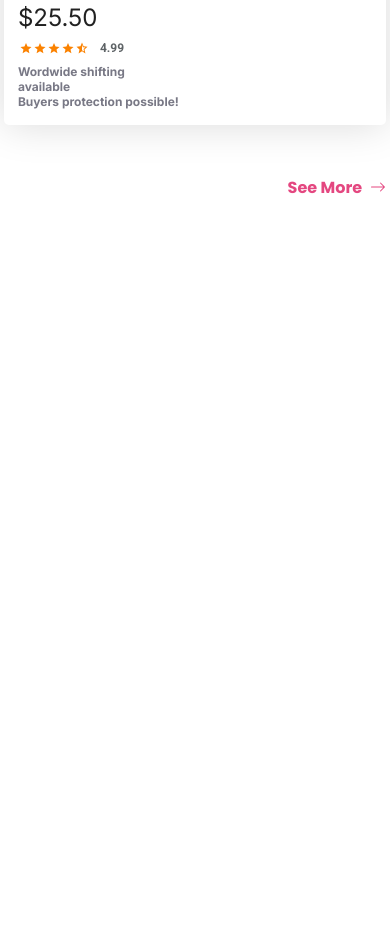
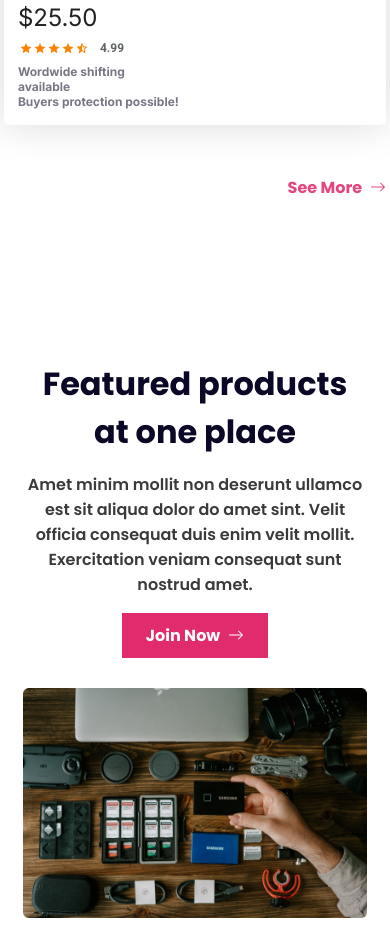
Before and after one commit to SatirthaRoy/influencer, a plain HTML site: page index.html in a window 390 px wide. Shown: the part 6360-7285 px from the top of the page. Before the commit the page ends 6690 px from the top, so only its background shows below. Drawn offline with Linux system fonts and the light colour scheme.

Commit message:
feature done

```diff
--- a/index.css
+++ b/index.css
@@ -198,6 +198,41 @@ hr {
   margin-top: 50px;
 }
 
+/* feature section styles */
+
+.feature {
+  width: 75%;
+  margin: 0px auto;
+  display: flex;
+  justify-content: space-between;
+  align-items: center;
+}
+
+.feature div {
+  width: 50%;
+}
+
+.feature div > img {
+  width: 100%;
+}
+
+.feature div > h2 {
+  color: #0A0826;
+  font-size: 2rem;
+  font-weight: 700;
+}
+
+.feature div > p {
+  margin: 16px 0px;
+}
+
+.feature div > button {
+  border-radius: 0px;
+  display: flex;
+  align-items: center;
+  gap: 8px;
+}
+
 
 
 /* responsive styles */
@@ -211,11 +246,11 @@ hr {
   }
 
 
-  header, .greetings, .sponsor div, .collection {
+  header, .greetings, .sponsor div, .collection, .feature, .feature div {
     width: 98%;
   }
 
-  h1, p {
+  h1, p, h2 {
     text-align: center;
   }
 
@@ -253,4 +288,16 @@ hr {
   .pic-container {
     grid-template-columns: repeat(1,1fr);
   }
+
+  /* feature section */
+
+  .feature {
+    flex-direction: column-reverse;
+    justify-content: center;
+  }
+
+  .feature div {
+    width: 90%;
+    margin-top: 30px;
+  }
 }
--- a/index.html
+++ b/index.html
@@ -189,6 +189,19 @@
             <h3 class="see-more">See More <img src="./logos/arrow-right pink.svg" alt=""></h3>
         </section>
 
+        <!-- featured section -->
+        <section class="feature">
+            <div>
+                <img src="./images/gear.png" alt="">
+            </div>
+
+            <div>
+                <h2>Featured products at one place</h2>
+                <p>Amet minim mollit non deserunt ullamco est sit aliqua dolor do amet sint. Velit officia consequat duis enim velit mollit. Exercitation veniam consequat sunt nostrud amet.</p>
+                <button class="primary-button">Join Now <img src="./logos/arrow-right.svg" alt=""></button>
+            </div>
+        </section>
+
     </main>
     <footer>
 
```
